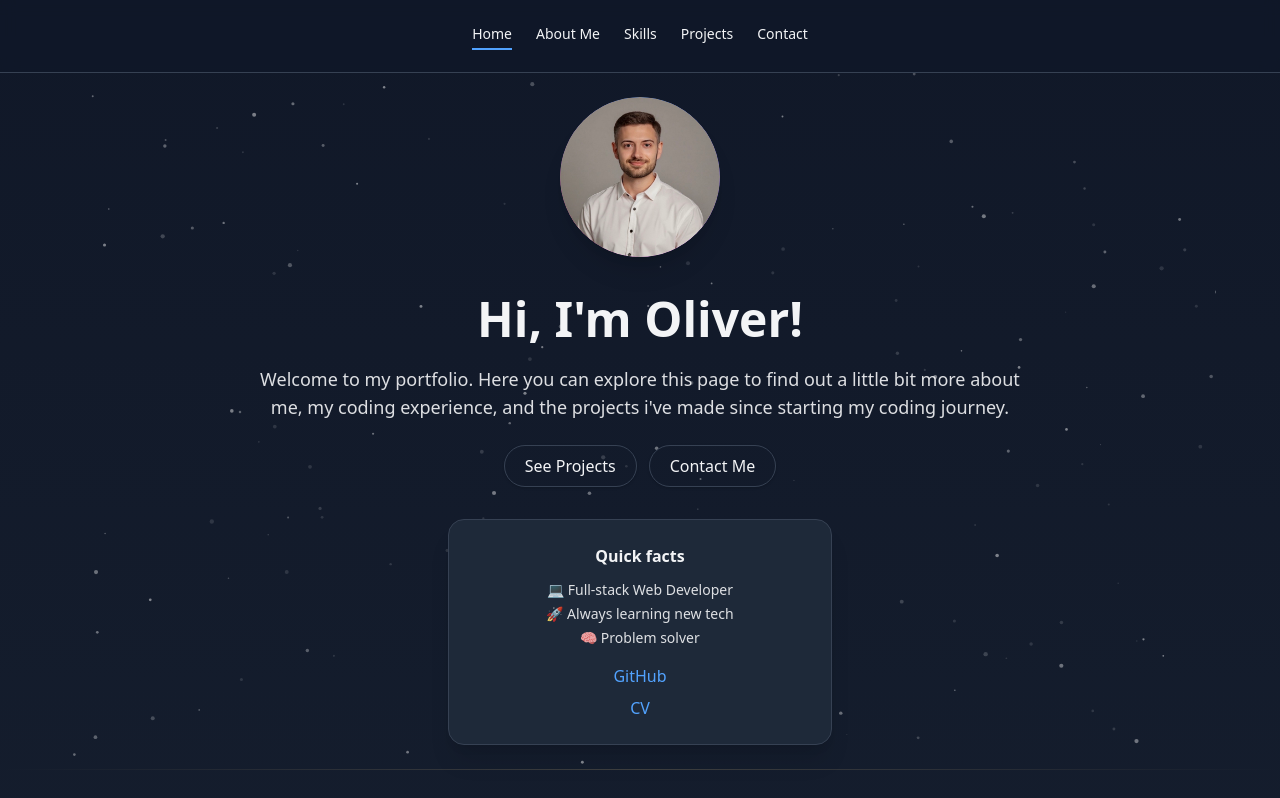
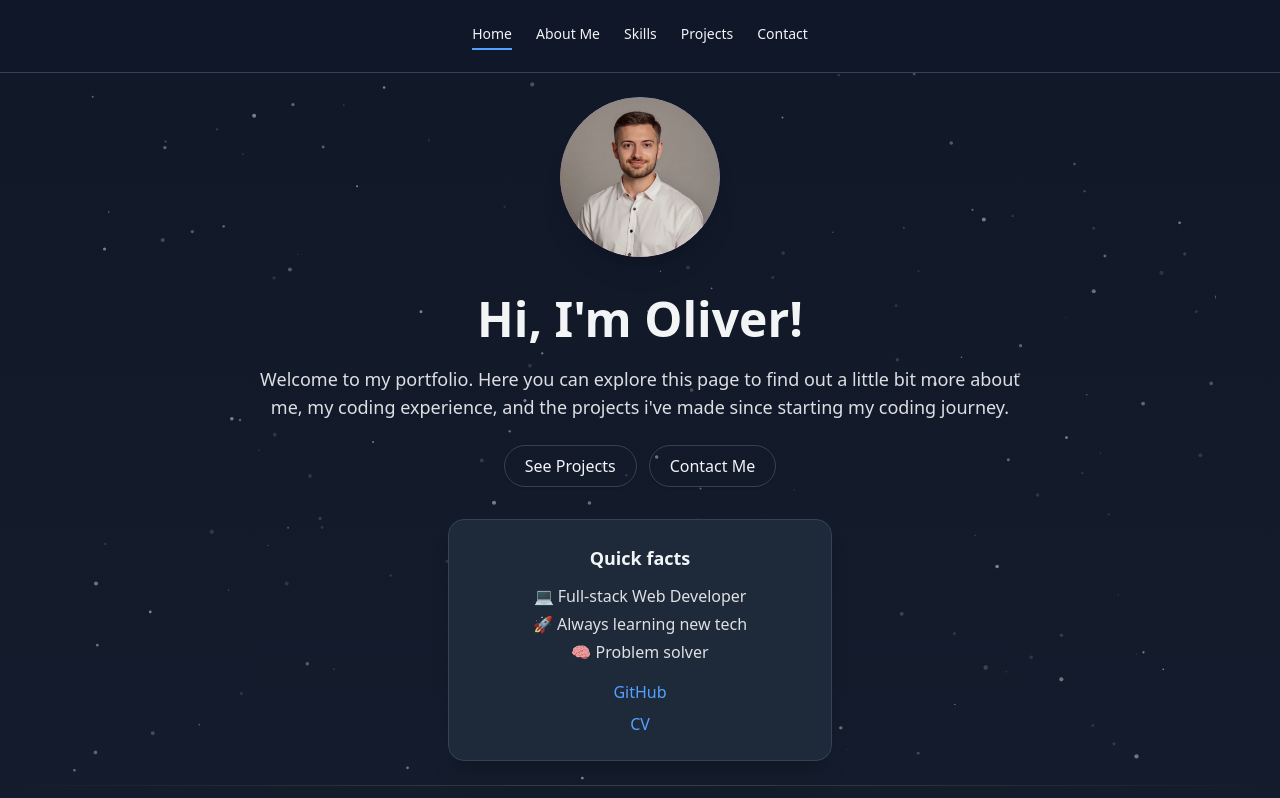
Before and after one commit to Oliver-Murrell/Portfolio, a React (Vite) app: page / in a window 1280 px wide. Shown: the top 798 px of the page. Built offline with nearby package versions, Linux system fonts and the light colour scheme.

Commit message:
feat: update QuickFacts section for improved readability

```diff
--- a/src/components/Hero.jsx
+++ b/src/components/Hero.jsx
@@ -162,8 +162,8 @@ function Intro() {
 function QuickFacts() {
   return (
     <aside className="w-full max-w-sm p-6 bg-gray-800 text-gray-100 border border-gray-700 rounded-2xl shadow-xl mx-auto">
-      <p className="font-semibold">Quick facts</p>
-      <ul className="mt-3 text-sm space-y-1 opacity-90">
+      <p className="font-semibold text-lg">Quick facts</p>
+      <ul className="mt-3 text-base space-y-1 opacity-90">
         <li>💻 Full-stack Web Developer</li>
         <li>🚀 Always learning new tech</li>
         <li>🧠 Problem solver</li>
```
